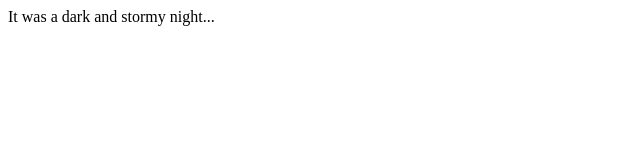
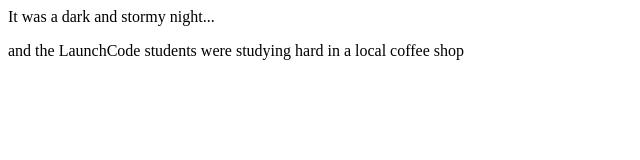
Before and after one commit to NeexDoesTuts/LC101_2_fireside-story, a plain HTML site: page index.html in a window 1280 px wide. Shown: the whole page, without its empty margins (0-640 px from the left). Drawn offline with Linux system fonts and the light colour scheme.

Commit message:
This is the second commit

```diff
--- a/index.html
+++ b/index.html
@@ -1,5 +1,6 @@
 <html>
   <body>
     <p>It was a dark and stormy night...</p>
+    <p>and the LaunchCode students were studying hard in a local coffee shop</p>
   </body>
 </html>
```
